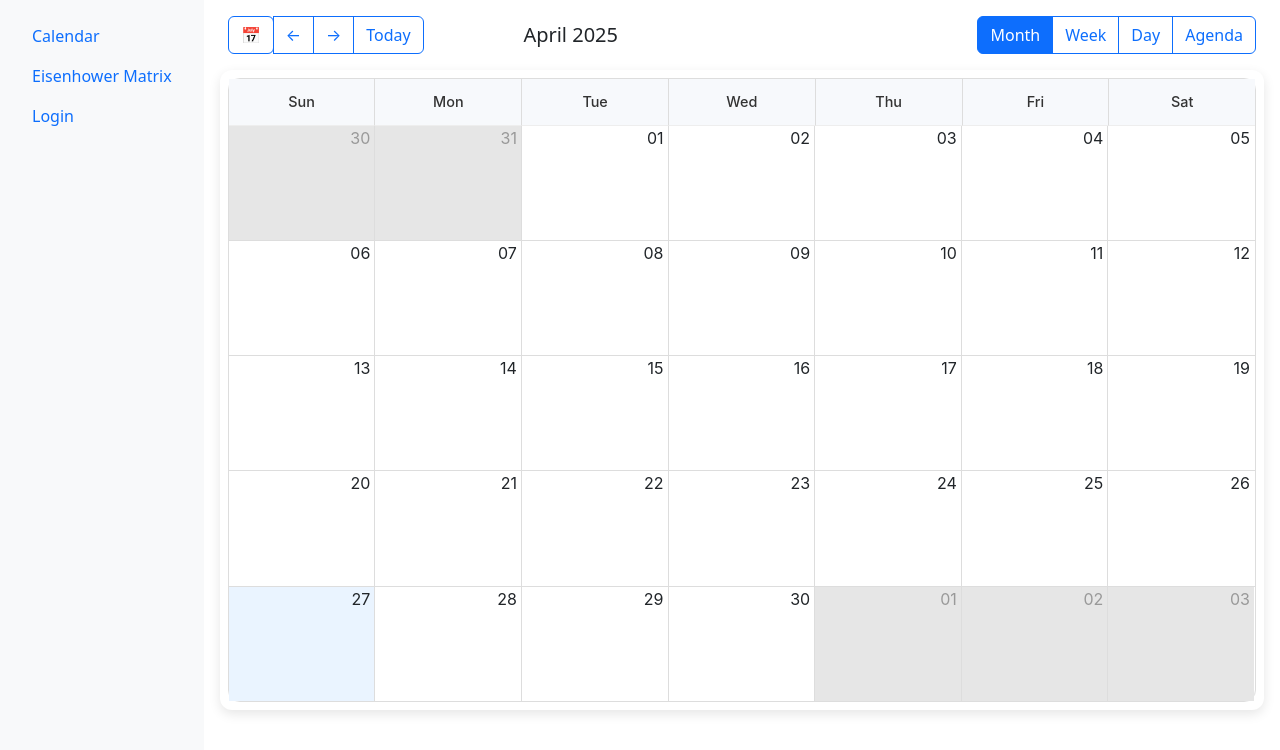
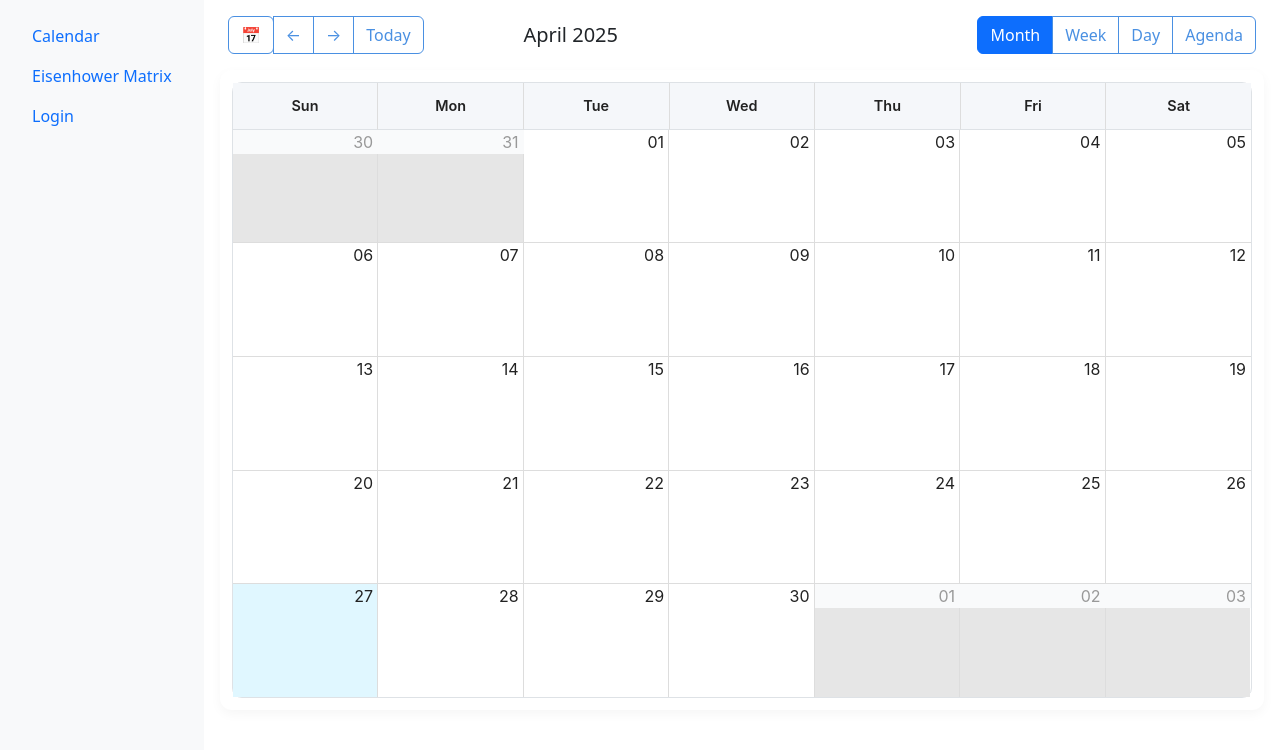
Before and after one commit to NavidNikoo/StudySkills, a React (Create React App) app: page /calendar in a window 1280 px wide. Shown: the top 750 px of the page. Built offline with nearby package versions, Linux system fonts and the light colour scheme.

Commit message:
Calendar and all modules accessible

```diff
--- a/src/components/CalendarApp/calendar.css
+++ b/src/components/CalendarApp/calendar.css
@@ -1,44 +1,105 @@
-/* calendar.css */
+/* Sleek & Digital Theme */
+
 .rbc-calendar {
     font-family: 'Inter', sans-serif;
+    background-color: #ffffff;
+    color: #222;
     border-radius: 12px;
-    background-color: #fff;
-    box-shadow: 0 4px 12px rgba(0,0,0,0.1);
-    padding: 0.5rem;
+    box-shadow: 0 4px 12px rgba(0, 0, 0, 0.04);
+    padding: 0.75rem;
 }
 
 .rbc-toolbar {
     background: transparent;
-    padding: 0;
+    color: #222;
     margin-bottom: 1rem;
+    font-weight: 500;
+    display: flex;
+    justify-content: space-between;
+}
+
+.rbc-btn-group button {
+    border: 1px solid #dee2e6;
+    background: white;
+    color: #222;
+    font-weight: 500;
+    transition: all 0.2s ease;
+    border-radius: 6px;
+    margin-right: 0.5rem;
+}
+
+.rbc-btn-group button:hover {
+    background-color: #f5f7fa;
 }
 
 .rbc-month-view,
 .rbc-time-view,
 .rbc-agenda-view {
-    border-radius: 12px;
+    background-color: #ffffff;
+    border-radius: 10px;
+    border: 1px solid #dee2e6;
 }
 
 .rbc-header {
-    background-color: #f7f9fc;
-    font-weight: 500;
-    color: #333;
-    padding: 0.75rem;
-    border-bottom: 1px solid #eee;
+    background-color: #f5f7fa;
+    color: #222;
+    font-weight: 600;
+    padding: 0.75rem 0.5rem;
+    border-bottom: 1px solid #dee2e6;
+    text-align: center;
+}
+
+.rbc-date-cell {
+    color: #222;
 }
 
 .rbc-today {
-    background-color: #eaf4ff !important;
+    background-color: #e0f7ff !important;
+}
+
+.rbc-off-range {
+    color: #999;
+    background-color: #f9fafb;
 }
 
 .rbc-event {
-    background-color: #0d6efd;
-    color: #fff;
-    padding: 2px 6px;
+    background-color: #4a90e2;
+    color: white;
+    font-size: 0.8rem;
+    padding: 3px 6px;
     border-radius: 4px;
-    font-size: 0.85rem;
+    border: 1px solid #3f51b5;
+    transition: 0.2s ease;
+}
+
+.rbc-event:hover {
+    background-color: #3f51b5;
+    cursor: pointer;
 }
 
 .rbc-selected-cell {
-    background: #d0ebff !important;
+    background-color: #fcefc7 !important;
 }
+
+.rbc-time-content,
+.rbc-timeslot-group {
+    border-color: #dee2e6;
+}
+
+.rbc-agenda-date-cell,
+.rbc-agenda-time-cell,
+.rbc-agenda-event-cell {
+    color: #222;
+    background-color: #ffffff;
+    border-bottom: 1px solid #e5e7eb;
+}
+
+/* Bootstrap Button Overrides */
+.btn-outline-primary {
+    border-color: #4a90e2;
+    color: #4a90e2;
+}
+.btn-outline-primary:hover {
+    background-color: #4a90e2;
+    color: white;
+}
```
